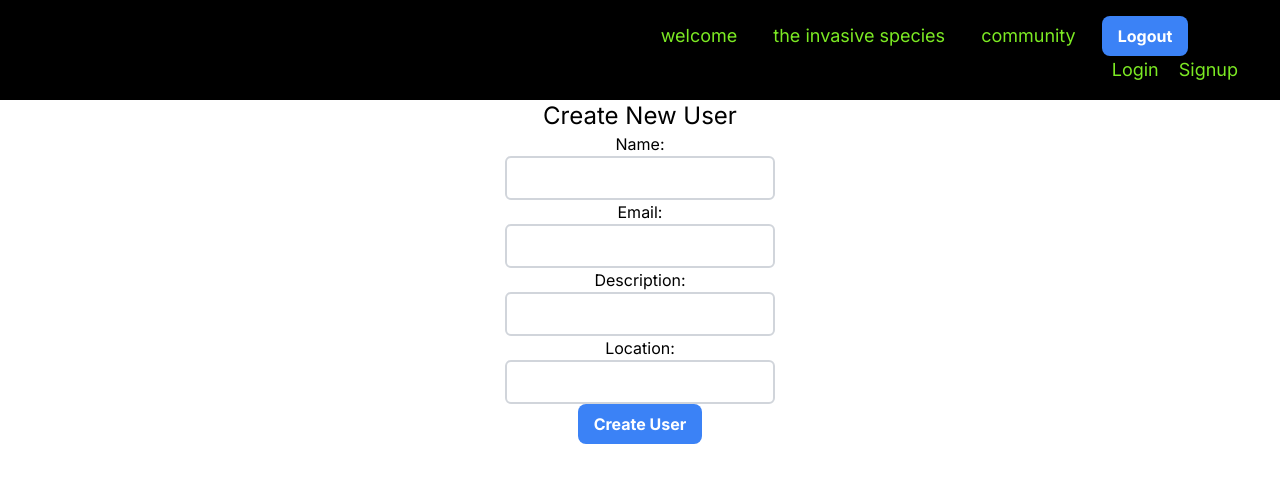
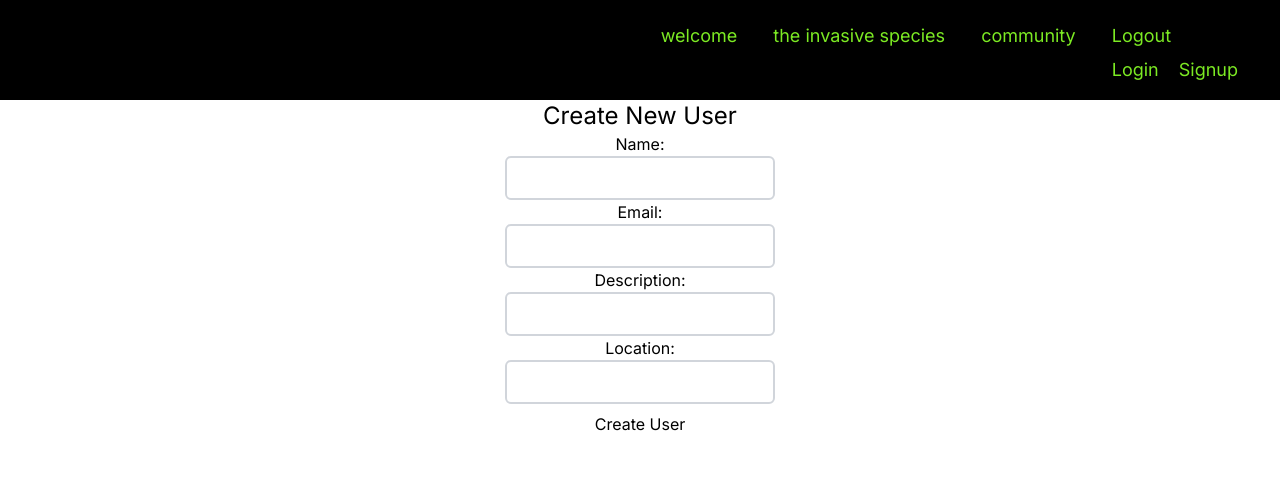
Before and after one commit to Ed-TheVisionMaker/green-ig-ias-network, a Next.js app: page / in a window 1280 px wide. Shown: the top 482 px of the page. Built offline with nearby package versions, Linux system fonts and the light colour scheme.

Commit message:
styled logout button

```diff
--- a/app/globals.css
+++ b/app/globals.css
@@ -7,5 +7,5 @@ input {
 }
 
 button {
-    @apply bg-blue-500 hover:bg-blue-700 text-white font-bold py-2 px-4 rounded-lg
+    @apply py-2 px-4 rounded-lg
 }
--- a/app/login/page.tsx
+++ b/app/login/page.tsx
@@ -31,7 +31,7 @@ const Login = () => {
       <button disabled={isLoading !== null ? isLoading : undefined}>
         Log in
       </button>
-      <div>{error?.error}</div>
+      {error && <div>{error.error}</div>}
     </form>
   );
 };
--- a/app/signup/page.tsx
+++ b/app/signup/page.tsx
@@ -32,7 +32,7 @@ const Signup = () => {
       <button disabled={isLoading === null ? undefined : isLoading}>
         Sign Up
       </button>
-      <div>{error?.error}</div>
+      {error && <div>{error.error}</div>}
     </form>
   );
 };
--- a/components/Logout.tsx
+++ b/components/Logout.tsx
@@ -8,7 +8,8 @@ const Logout: FC = () => {
   const handleClick = () => {
     logout();
   };
-  return <button onClick={handleClick}>Logout</button>;
+  return <button
+  className='text-[#7CEA23] text-lg border-2 border-transparent hover:border-2 hover:border-white py-1 px-2 rounded-xl' onClick={handleClick}>Logout</button>;
 };
 
 export default Logout;
```
